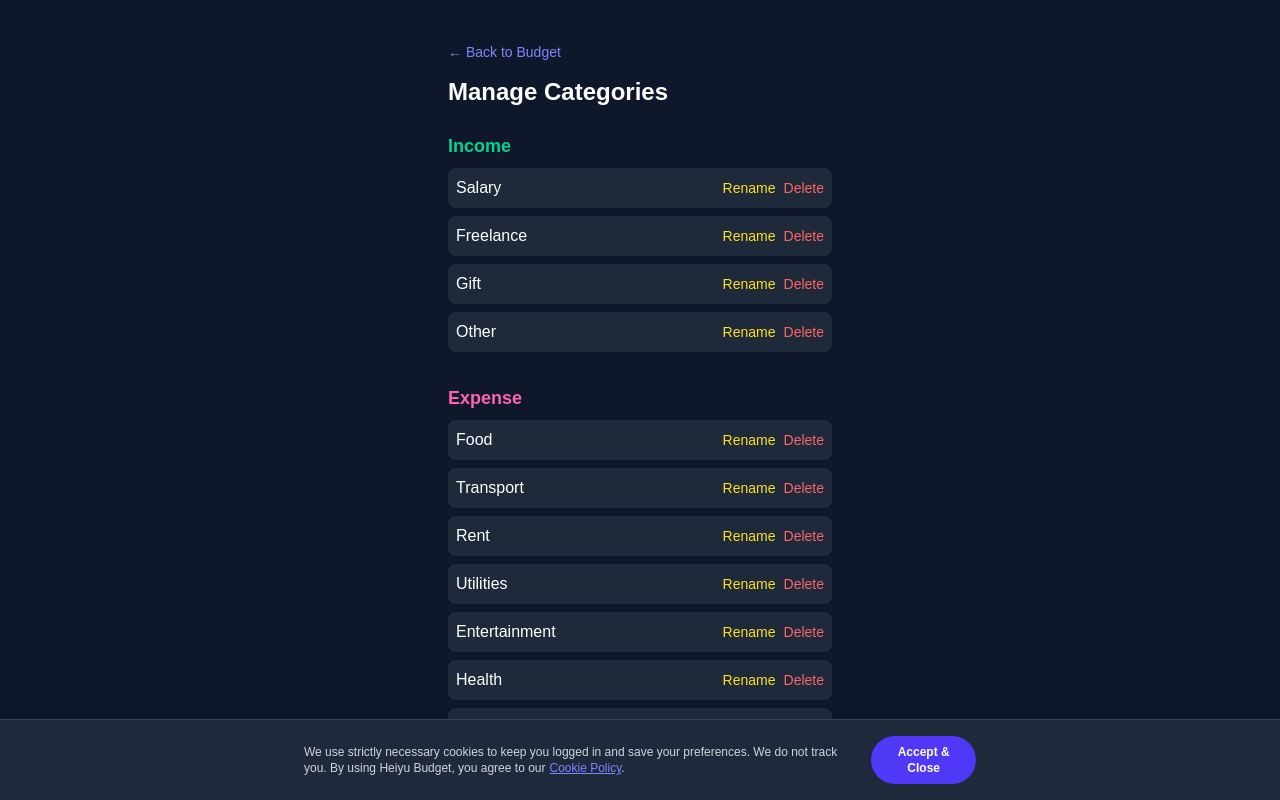
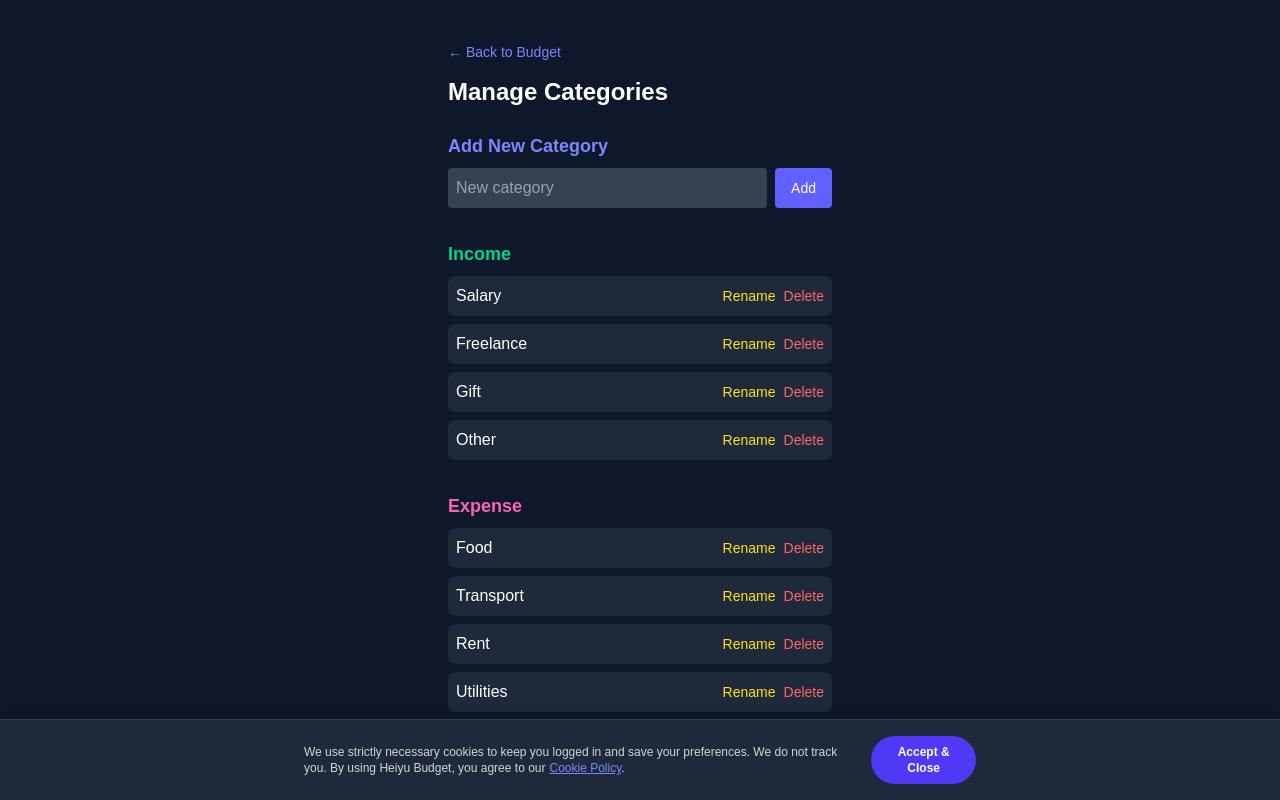
Before and after one commit to IrishDec/heiyu-budget-voice, a Next.js app in the folder frontend/: page /categories in a window 1280 px wide. Shown: the top 800 px of the page. Built offline with nearby package versions, Linux system fonts and the light colour scheme; no server answers; the database is empty.

Commit message:
Updated category system and dashboard buttons

```diff
--- a/frontend/app/categories/page.tsx
+++ b/frontend/app/categories/page.tsx
@@ -2,7 +2,7 @@
 
 import { useState, useEffect } from "react";
 import Link from "next/link";
-// 👇 FIX: Using Supabase functions
+// 👇 Using Supabase functions
 import { fetchCategories, updateCategories } from "../../lib/store";
 
 export default function CategoriesPage() {
@@ -13,6 +13,7 @@ export default function CategoriesPage() {
 
   const [renaming, setRenaming] = useState<string | null>(null);
   const [newName, setNewName] = useState("");
+  const [newCategory, setNewCategory] = useState("");
 
   // 🔄 Load Categories from DB
   useEffect(() => {
@@ -26,14 +27,34 @@ export default function CategoriesPage() {
     loadData();
   }, []);
 
-  // Helper to update state and DB
+  // Helper to update state + DB
   const updateStore = async (inc: string[], exp: string[]) => {
-    // Optimistic UI update
     setIncome(inc);
     setExpense(exp);
+    await updateCategories({ incomeCategories: inc, expenseCategories: exp });
+  };
 
-    // Save to DB
-    await updateCategories({ incomeCategories: inc, expenseCategories: exp });
+  // 👉 Add Category (new)
+  const handleAddCategory = async () => {
+    if (!newCategory.trim()) return;
+
+    const formatted = newCategory
+      .split(" ")
+      .map((w) => w.charAt(0).toUpperCase() + w.slice(1).toLowerCase())
+      .join(" ");
+
+    // Default: goes to Expense unless it includes Income
+    let updatedIncome = [...income];
+    let updatedExpense = [...expense];
+
+    if (formatted.toLowerCase().includes("income")) {
+      updatedIncome.push(formatted);
+    } else {
+      updatedExpense.push(formatted);
+    }
+
+    await updateStore(updatedIncome, updatedExpense);
+    setNewCategory("");
   };
 
   const handleDelete = async (type: "income" | "expense", name: string) => {
@@ -81,6 +102,23 @@ export default function CategoriesPage() {
         </Link>
 
         <h1 className="text-2xl font-bold mt-3 mb-6">Manage Categories</h1>
+
+        {/* NEW CATEGORY INPUT — UI STYLE MATCHES YOUR PAGE */}
+        <h2 className="text-lg font-semibold text-indigo-400 mb-2">Add New Category</h2>
+        <div className="flex gap-2 mb-8">
+          <input
+            value={newCategory}
+            onChange={(e) => setNewCategory(e.target.value)}
+            placeholder="New category"
+            className="flex-1 bg-gray-700 text-white p-2 rounded"
+          />
+          <button
+            onClick={handleAddCategory}
+            className="bg-indigo-500 px-4 py-2 rounded text-white text-sm"
+          >
+            Add
+          </button>
+        </div>
 
         {/* Income */}
         <h2 className="text-lg font-semibold text-emerald-400 mb-2">Income</h2>
--- a/frontend/app/page.tsx
+++ b/frontend/app/page.tsx
@@ -4,7 +4,15 @@ import React, { useState, useEffect } from "react";
 import Menu from "./components/Menu";
 import Link from "next/link";
 // 👇 Import getCurrency
-import { fetchCategories, fetchEntries, addEntry, getWeekBounds, getCurrency } from "../lib/store";
+import {
+  fetchCategories,
+  fetchEntries,
+  addEntry,
+  getWeekBounds,
+  getCurrency,
+  updateCategories
+} from "../lib/store";
+
 import { parseVoiceInput } from "../lib/voiceUtils";
 import { Entry, EntryType, CategoryState } from "../lib/types";
 import { supabase } from "../lib/supabaseClient";
@@ -118,7 +126,39 @@ export default function Home() {
   const incomeTotals = sumFor("Income");
   const expenseTotals = sumFor("Expense");
 
-  const handleSaveCategory = () => { setShowCategoryModal(false); alert("Custom categories updating coming soon!"); };
+  const handleSaveCategory = async () => {
+  if (!newCategoryName.trim()) return;
+
+  const formatted = newCategoryName
+    .split(" ")
+    .map((w) => w.charAt(0).toUpperCase() + w.slice(1).toLowerCase())
+    .join(" ");
+
+  const updatedIncome = [...categories.incomeCategories];
+  const updatedExpense = [...categories.expenseCategories];
+
+  if (entryType === "Income") {
+    updatedIncome.push(formatted);
+  } else {
+    updatedExpense.push(formatted);
+  }
+
+  // Save to DB
+  await updateCategories({
+    incomeCategories: updatedIncome,
+    expenseCategories: updatedExpense,
+  });
+
+  // Update local UI
+  setCategories({
+    incomeCategories: updatedIncome,
+    expenseCategories: updatedExpense,
+  });
+
+  setNewCategoryName("");
+  setShowCategoryModal(false);
+};
+
 
   if (loading) return <div className="min-h-screen bg-[#0f172a] text-white flex items-center justify-center">Loading...</div>;
 
@@ -151,9 +191,13 @@ export default function Home() {
         {!manualMode ? (
           <>
             <button onClick={() => setManualMode(true)} className="w-full bg-gradient-to-r from-cyan-500 via-blue-500 to-indigo-500 text-white py-3 rounded-full font-medium shadow-md hover:brightness-110 transition">✏️ Add by Text</button>
-            <button onClick={() => setShowCategoryModal(true)} className="w-full bg-gradient-to-r from-indigo-500 via-purple-500 to-fuchsia-500 text-white py-3 rounded-full font-medium shadow-md hover:brightness-110 transition mt-3">➕ Add New Category</button>
-            <Link href="/categories" className="w-full bg-gradient-to-r from-cyan-500 via-blue-500 to-indigo-500 py-3 rounded-full font-medium shadow-md hover:brightness-110 transition mt-3 block text-center">📁 Manage Categories</Link>
-          </>
+            <Link
+               href="/categories"
+                className="w-full bg-gradient-to-r from-indigo-500 via-purple-500 to-fuchsia-500 text-white py-3 rounded-full font-medium shadow-md hover:brightness-110 transition mt-3 block text-center"
+              >
+               ➕ Add / Manage Categories
+               </Link>
+            </>
         ) : (
           <div className="bg-gray-800/60 p-5 mt-5 rounded-2xl shadow-xl border border-gray-700 text-left">
             <select value={entryType} onChange={(e) => setEntryType(e.target.value as EntryType)} className="w-full p-2 mb-3 rounded bg-gray-700 text-white">
```
